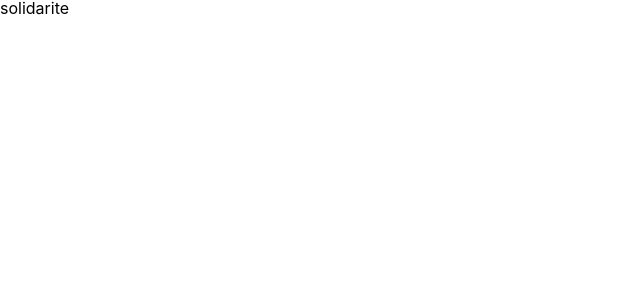
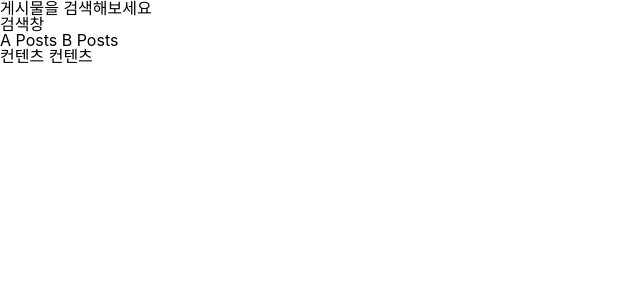
Before and after one commit to soon327/solidarite, a React (Create React App) app: page / in a window 1280 px wide. Shown: the top 300 px of the page, without its empty margins (0-640 px from the left). Built offline with nearby package versions, Linux system fonts and the light colour scheme.

Commit message:
[Add] mainPage setting

```diff
--- a/src/components/App.tsx
+++ b/src/components/App.tsx
@@ -1,15 +1,21 @@
 import React from 'react';
+import { BrowserRouter as Router, Route, Switch } from 'react-router-dom';
 import { ThemeProvider } from 'styled-components';
 import theme from '../styles/theme';
 import GlobalStyles from '../styles/GlobalStyles';
+import MainPage from './pages/MainPage';
 
 function App(): JSX.Element {
   return (
     <ThemeProvider theme={theme}>
       <GlobalStyles />
-      <div className="App">
-        <header>solidarite</header>
-      </div>
+      <Router>
+        <div className="App">
+          <Switch>
+            <Route path="/" exact component={MainPage} />
+          </Switch>
+        </div>
+      </Router>
     </ThemeProvider>
   );
 }
--- /dev/null
+++ b/src/components/pages/MainPage/Sections/ContentsBox.tsx
@@ -0,0 +1,5 @@
+import React from 'react';
+
+export default function ContentsBox() {
+  return <ul>컨텐츠 컨텐츠</ul>;
+}
--- /dev/null
+++ b/src/components/pages/MainPage/Sections/PostTab.tsx
@@ -0,0 +1,5 @@
+import React from 'react';
+
+export default function PostTab() {
+  return <section>A Posts B Posts</section>;
+}
--- /dev/null
+++ b/src/components/pages/MainPage/Sections/SearchBox.tsx
@@ -0,0 +1,5 @@
+import React from 'react';
+
+export default function SearchBox(): JSX.Element {
+  return <article>검색창</article>;
+}
--- a/src/components/pages/MainPage/index.tsx
+++ b/src/components/pages/MainPage/index.tsx
@@ -1 +1,34 @@
-export default {};
+import React, { useState, useEffect } from 'react';
+import SearchBox from './Sections/SearchBox';
+import PostTab from './Sections/PostTab';
+import ContentsBox from './Sections/ContentsBox';
+
+interface data {
+  'id': string;
+  'title': string;
+  'content': string;
+  'type': 'a' | 'b';
+  'createdAt': string;
+}
+
+export default function Mainpage(): JSX.Element {
+  const [tab, setTab] = useState<'a' | 'b'>('a');
+  const [page, setPage] = useState<number>(0);
+  const [search, setSearch] = useState<string | null>(null);
+  const [data, setData] = useState<data[] | null>(null);
+
+  return (
+    <>
+      <header>
+        <p>게시물을 검색해보세요</p>
+      </header>
+      <main>
+        <SearchBox />
+        <article>
+          <PostTab />
+          <ContentsBox />
+        </article>
+      </main>
+    </>
+  );
+}
```
